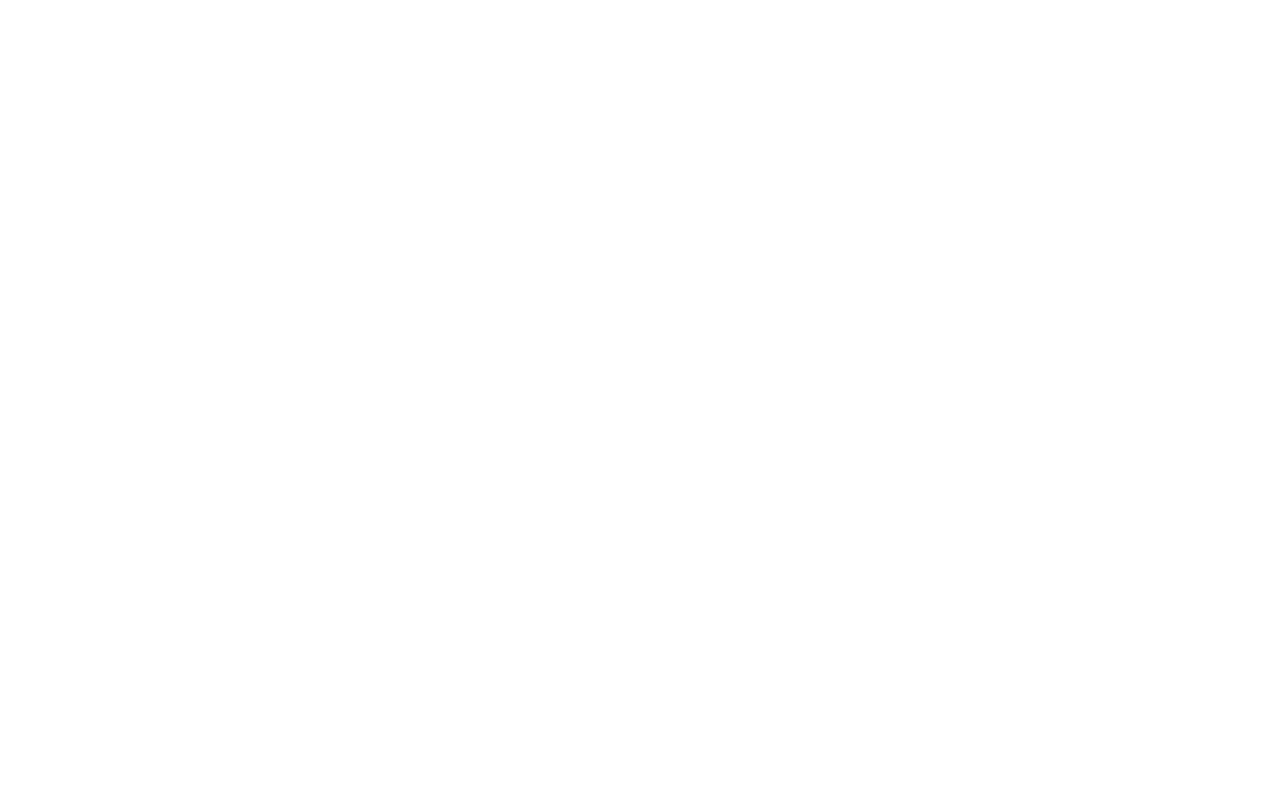
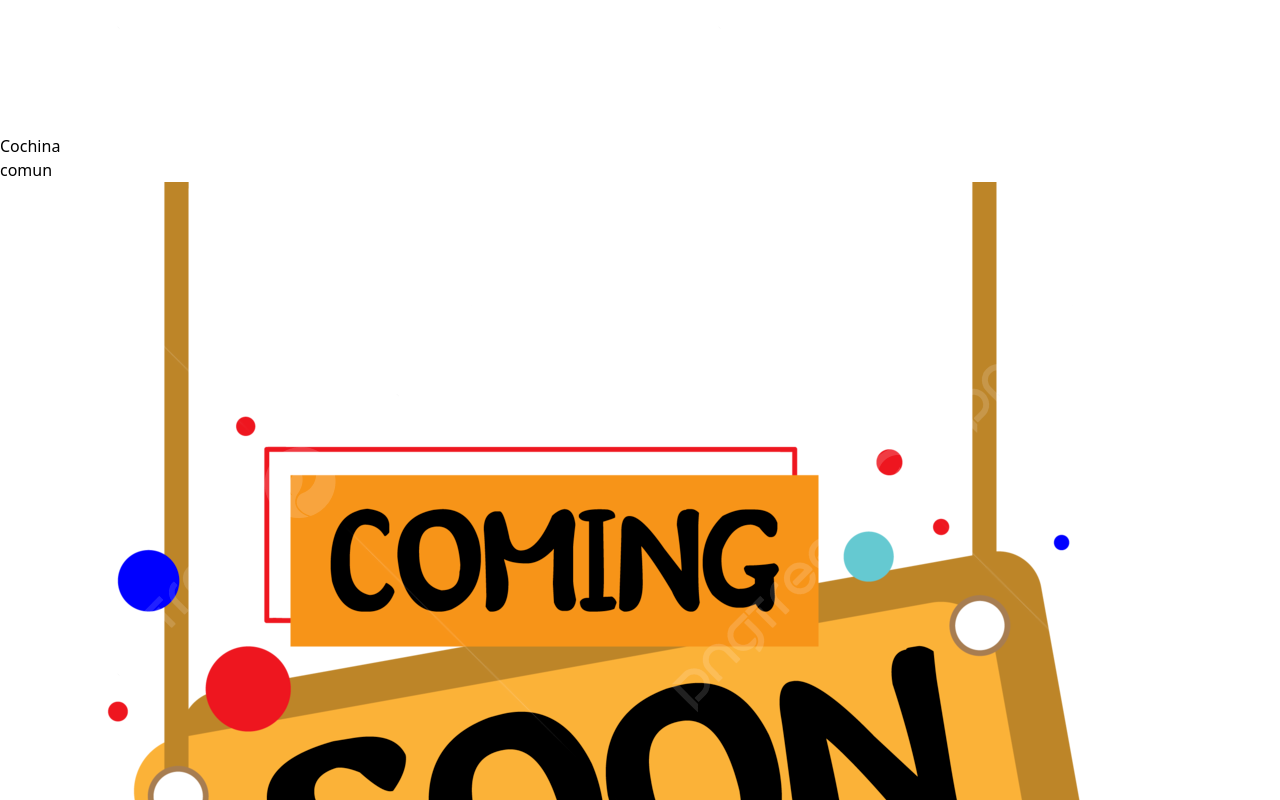
Before and after one commit to Agustinpc99/Niko-pizzapp-web, a React (Vite) app: page /pizzas in a window 1280 px wide. Shown: the part 2120-2920 px from the top of the page. Before the commit the page ends 1102 px from the top, so only its background shows below. Built offline with nearby package versions, Linux system fonts and the light colour scheme.

Commit message:
data cartas creada, seccion pizzas creada(faltan imagenes y descripciones)

```diff
--- a/src/components/Footer.jsx
+++ b/src/components/Footer.jsx
@@ -2,7 +2,7 @@ import React from 'react'
 
 function Footer() {
   return (
-    <footer className="flex px-2 bg-gradient-to-r from-red-700 to-amber-500 py-3 items-center h-14 justify-center"><p className='text-xl font-semibold'>V3.0</p></footer>
+    <footer className="flex px-2 bg-gradient-to-r from-red-700 to-amber-500 py-3 items-center h-14 justify-center"><p className='text-xl font-semibold'>V3.1</p></footer>
   )
 }
 
--- /dev/null
+++ b/src/data/saboresCards.js
@@ -0,0 +1,352 @@
+export const cards = [
+    {
+        "imagen": "",
+        "nombre": "Cochina",
+        "descripcion": "",
+        "rareza": "comun"
+    },
+    {
+        "imagen": "",
+        "nombre": "Especial de rucula",
+        "descripcion": "",
+        "rareza": "comun"
+    },
+    {
+        "imagen": "",
+        "nombre": "Salchipapa",
+        "descripcion": "",
+        "rareza": "comun"
+    },
+    {
+        "imagen": "",
+        "nombre": "Provolone con panceta",
+        "descripcion": "",
+        "rareza": "comun"
+    },
+    {
+        "imagen": "",
+        "nombre": "Especial de pollo",
+        "descripcion": "",
+        "rareza": "comun"
+    },
+    {
+        "imagen": "",
+        "nombre": "Champignones",
+        "descripcion": "",
+        "rareza": "comun"
+    },
+    {
+        "imagen": "",
+        "nombre": "Especial de la casa",
+        "descripcion": "",
+        "rareza": "raro"
+    },
+    {
+        "imagen": "",
+        "nombre": "Muzza",
+        "descripcion": "",
+        "rareza": "raro"
+    },
+    {
+        "imagen": "",
+        "nombre": "Jamon y morron",
+        "descripcion": "",
+        "rareza": "raro"
+    },
+    {
+        "imagen": "",
+        "nombre": "Jamon",
+        "descripcion": "",
+        "rareza": "raro"
+    },
+    {
+        "imagen": "",
+        "nombre": "Morron",
+        "descripcion": "",
+        "rareza": "raro"
+    },
+    {
+        "imagen": "",
+        "nombre": "Napolitana",
+        "descripcion": "",
+        "rareza": "raro"
+    },
+    {
+        "imagen": "",
+        "nombre": "Napolitana c/jamon",
+        "descripcion": "",
+        "rareza": "raro"
+    },
+    {
+        "imagen": "",
+        "nombre": "Napolitana c/huevo",
+        "descripcion": "",
+        "rareza": "raro"
+    },
+    {
+        "imagen": "",
+        "nombre": "Napolitana c/Jamon y huevo",
+        "descripcion": "",
+        "rareza": "raro"
+    },
+    {
+        "imagen": "",
+        "nombre": "Calabresa",
+        "descripcion": "",
+        "rareza": "raro"
+    },
+    {
+        "imagen": "",
+        "nombre": "Palmitos",
+        "descripcion": "",
+        "rareza": "raro"
+    },
+    {
+        "imagen": "",
+        "nombre": "Especial de palmitos",
+        "descripcion": "",
+        "rareza": "raro"
+    },
+    {
+        "imagen": "",
+        "nombre": "Cuatro Quesos",
+        "descripcion": "",
+        "rareza": "raro"
+    },
+    {
+        "imagen": "",
+        "nombre": "Especial de panceta",
+        "descripcion": "",
+        "rareza": "raro"
+    },
+    {
+        "imagen": "",
+        "nombre": "Criolla",
+        "descripcion": "",
+        "rareza": "raro"
+    },
+    {
+        "imagen": "",
+        "nombre": "Panceta c/Cheddar",
+        "descripcion": "",
+        "rareza": "raro"
+    },
+    {
+        "imagen": "",
+        "nombre": "Especial de salchichas",
+        "descripcion": "",
+        "rareza": "raro"
+    },
+    {
+        "imagen": "",
+        "nombre": "De atun",
+        "descripcion": "",
+        "rareza": "raro"
+    },
+    {
+        "imagen": "",
+        "nombre": "Muza al verdeo",
+        "descripcion": "",
+        "rareza": "raro"
+    },
+    {
+        "imagen": "",
+        "nombre": "Rucula",
+        "descripcion": "",
+        "rareza": "raro"
+    },
+    {
+        "imagen": "",
+        "nombre": "Berenjenas",
+        "descripcion": "",
+        "rareza": "raro"
+    },
+    {
+        "imagen": "",
+        "nombre": "Especial de crudo",
+        "descripcion": "",
+        "rareza": "raro"
+    },
+    {
+        "imagen": "",
+        "nombre": "Caprese",
+        "descripcion": "",
+        "rareza": "raro"
+    },
+    {
+        "imagen": "",
+        "nombre": "Humita",
+        "descripcion": "",
+        "rareza": "raro"
+    },
+    {
+        "imagen": "",
+        "nombre": "Choclo",
+        "descripcion": "",
+        "rareza": "raro"
+    },
+    {
+        "imagen": "",
+        "nombre": "Primavera",
+        "descripcion": "",
+        "rareza": "raro"
+    },
+    {
+        "imagen": "",
+        "nombre": "Primavera c/Jamon",
+        "descripcion": "",
+        "rareza": "raro"
+    },
+    {
+        "imagen": "",
+        "nombre": "Correntina",
+        "descripcion": "",
+        "rareza": "raro"
+    },
+    {
+        "imagen": "",
+        "nombre": "Verduras C/Salsa blanca",
+        "descripcion": "",
+        "rareza": "raro"
+    },
+    {
+        "imagen": "",
+        "nombre": "Provolone",
+        "descripcion": "",
+        "rareza": "raro"
+    },
+    {
+        "imagen": "",
+        "nombre": "Provolone c/jamon",
+        "descripcion": "",
+        "rareza": "raro"
+    },
+    {
+        "imagen": "",
+        "nombre": "Roquefort",
+        "descripcion": "",
+        "rareza": "raro"
+    },
+    {
+        "imagen": "",
+        "nombre": "Roquefort c/jamon",
+        "descripcion": "",
+        "rareza": "raro"
+    },
+    {
+        "imagen": "",
+        "nombre": "Lluvia de papas",
+        "descripcion": "",
+        "rareza": "raro"
+    },
+    {
+        "imagen": "",
+        "nombre": "Roquefort con panceta",
+        "descripcion": "",
+        "rareza": "raro"
+    },
+    {
+        "imagen": "",
+        "nombre": "Margarita",
+        "descripcion": "",
+        "rareza": "raro"
+    },
+    {
+        "imagen": "",
+        "nombre": "A la bolognesa",
+        "descripcion": "",
+        "rareza": "raro"
+    },
+    {
+        "imagen": "",
+        "nombre": "De vegetales",
+        "descripcion": "",
+        "rareza": "raro"
+    },
+    {
+        "imagen": "",
+        "nombre": "Fugazza con queso y panceta",
+        "descripcion": "",
+        "rareza": "raro"
+    },
+    {
+        "imagen": "",
+        "nombre": "Fugazza con queso",
+        "descripcion": "",
+        "rareza": "raro"
+    },
+    {
+        "imagen": "",
+        "nombre": "Fugazza cheddar",
+        "descripcion": "",
+        "rareza": "raro"
+    },
+    {
+        "imagen": "",
+        "nombre": "Cheddar",
+        "descripcion": "",
+        "rareza": "raro"
+    },
+    {
+        "imagen": "",
+        "nombre": "Ananá",
+        "descripcion": "",
+        "rareza": "legendario"
+    },
+    {
+        "imagen": "",
+        "nombre": "Hawaiana",
+        "descripcion": "",
+        "rareza": "legendario"
+    },
+    {
+        "imagen": "",
+        "nombre": "Hawaiana c/crudo",
+        "descripcion": "",
+        "rareza": "legendario"
+    },
+    {
+        "imagen": "",
+        "nombre": "Romana",
+        "descripcion": "",
+        "rareza": "legendario"
+    },
+    {
+        "imagen": "",
+        "nombre": "Muzarella c/Anchoas",
+        "descripcion": "",
+        "rareza": "legendario"
+    },
+    {
+        "imagen": "",
+        "nombre": "Anchoas",
+        "descripcion": "",
+        "rareza": "legendario"
+    },
+    {
+        "imagen": "",
+        "nombre": "Mixta",
+        "descripcion": "",
+        "rareza": "legendario"
+    }
+]
+
+
+/*
+    let pizzas = []
+    for(let i in sabores){
+        pizzas.push(sabores[i].map((sabor => [sabor,i])))
+    }
+
+    let pizzasCard = pizzas.flat().map((sabor) => {
+        return {
+            imagen : "",
+            nombre : sabor[0],
+            descripcion : "",
+            rareza : sabor[1]
+        }
+    })
+
+    console.log(pizzasCard)
+
+*/
--- a/src/views/Pizzas.jsx
+++ b/src/views/Pizzas.jsx
@@ -1,8 +1,15 @@
 import React from 'react'
+import { cards } from '../data/saboresCards'
 
 function Pizzas() {
+  let tarjetas = cards.map((tarjeta) => <div key={tarjeta.nombre} className="h-[300px] w-[300px] flex flex-col justify-center items-center bg-amber-500 rounded-xl text-xl gap-4 font-semibold md:h-[350px] md:w-[400px] md:text-3xl border border-black">
+    <img className='h-1/2' src="/pronto.png" alt="" />
+    <h2>{tarjeta.nombre}</h2>
+    <p>{tarjeta.descripcion}</p>
+    <span className={tarjeta.rareza == "comun" && "text-green-700" || tarjeta.rareza == "raro" && "text-blue-800" || tarjeta.rareza == "legendario" && "text-red-800" }>{tarjeta.rareza}</span>
+  </div>)
   return (
-    <div className='grow'>Pizzas</div>
+    <div className='grow flex flex-wrap gap-5 py-5 justify-center'>{tarjetas}</div>
   )
 }
 
```
Also changed, not shown: public/pronto.png (added).
